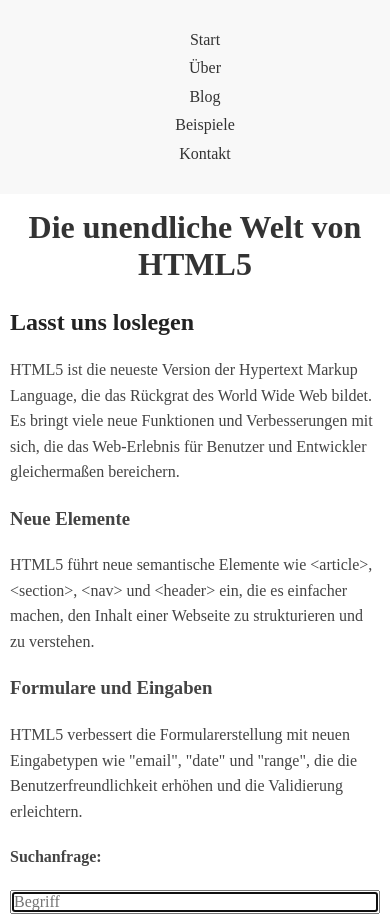
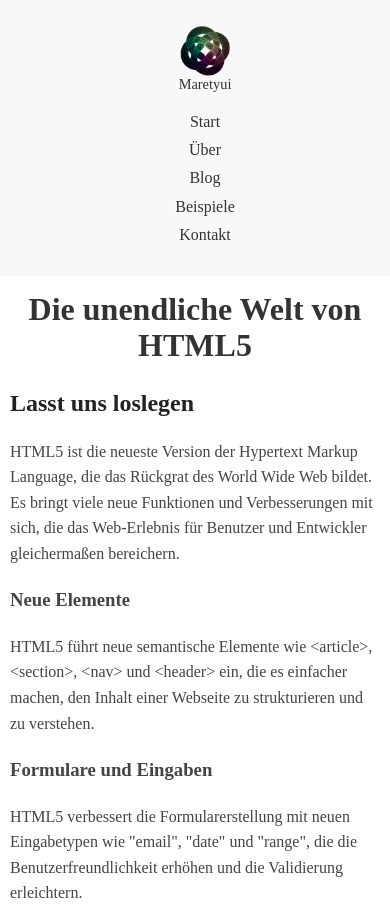
Before and after one commit to Maretyui/study, a website built with Parcel: page webd04b/index.html in a window 390 px wide. Shown: the top 917 px of the page. Built offline with nearby package versions, Linux system fonts and the light colour scheme.

Commit message:
Added required image

```diff
--- a/webd04b/css/main.css
+++ b/webd04b/css/main.css
@@ -92,6 +92,11 @@ nav {
   padding: 10px;
   width: 100%;
 }
+img {
+  max-height: 50px;
+  height: auto;
+  width: auto;
+}
 nav ul {
   list-style-type: none;
   padding-left: 0;
@@ -99,9 +104,13 @@ nav ul {
   justify-content: center;
 }
 nav ul li {
-  display: inline-block;
+  display: flex;
   margin-right: 15px;
   padding: 0px 5px;
+  align-items: center;
+}
+#logo {
+  margin-right: auto;
 }
 nav ul li a {
   text-decoration: none;
@@ -177,6 +186,14 @@ footer > a:hover {
 }
 
 @media screen and (max-width: 400px) {
+  figure{
+    display: flex;
+    align-items: center;
+    flex-direction: column;
+  }
+  #logo{
+    margin: 0 0 15px ;
+  }
   nav ul {
     flex-direction: column;
     align-items: center;
--- a/webd04b/index.html
+++ b/webd04b/index.html
@@ -17,8 +17,14 @@
   <meta name="theme-color" content="#fafafa">
 </head>
 <body>
-  <nav>
+  <nav role="navigation" aria-label="Hauptnavigation">
     <ul>
+      <li id="logo">
+        <figure style="margin: 0;">
+          <img src="img/logo.png" alt="Logo" aria-hidden="true">
+          <figcaption style="font-size:0.9em; color:#333;">Maretyui</figcaption>
+        </figure>
+      </li>
       <li><a href="#">Start</a></li>
       <li><a href="#">Über</a></li>
       <li><a href="#">Blog</a></li>
@@ -29,8 +35,8 @@
   <header role="banner">
     <h1>Die unendliche Welt von HTML5</h1>
   </header>
-  <main>
-    <section>
+  <main role="main">
+    <section role="region" aria-label="Einführung in HTML5">
       <h2>Lasst uns loslegen</h2>
       <p>HTML5 ist die neueste Version der Hypertext Markup Language, die das Rückgrat des World Wide Web bildet. Es bringt viele neue Funktionen und Verbesserungen mit sich, die das Web-Erlebnis für Benutzer und Entwickler gleichermaßen bereichern.</p>
       <h3>Neue Elemente</h3>
@@ -62,7 +68,7 @@
       <h3>Videoeinbettung</h3>
       <article>
         <h4>U-Bahn Clip</h4>
-        <video width="450" height="337" controls>
+        <video width="450" height="337" controls aria-hidden="true">
           <source src="img/u-bahn.mp4" type="video/mp4">
           <source src="img/u-bahn.ogv" type="video/ogg">
           Ihr Browser unterstützt leider das Video-Element nicht!
@@ -70,7 +76,7 @@
       </article>
       <h3>Grafiken und Animationen</h3>
       <p>Das &lt;canvas&gt; Element ermöglicht es Entwicklern, dynamische Grafiken und Animationen direkt im Browser zu erstellen, was neue Möglichkeiten für interaktive Anwendungen eröffnet.</p>
-    <canvas id="Canvas" width="350" height="100">
+    <canvas id="Canvas" width="350" height="100" aria-label="Canvas mit meinen Initialen">
       <p>Ihr Browser unterstützt leider das canvas-Element nicht!</p>
     </canvas>
 
```
Also changed, not shown: webd04b/img/logo.png (added).
